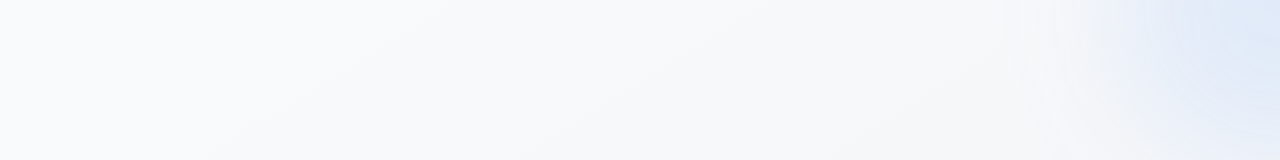
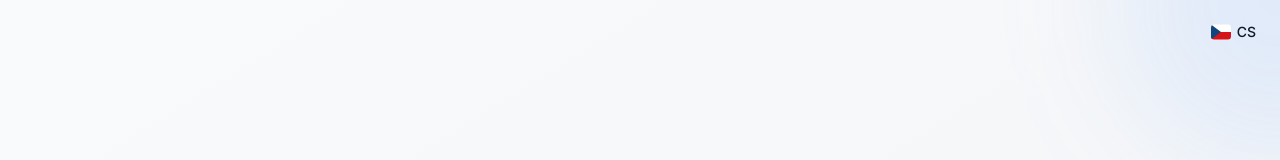
Before and after one commit to DanoBroz/fairsplit, a Next.js app: page /auth/login in a window 1280 px wide. Shown: the top 160 px of the page. Built offline with nearby package versions, Linux system fonts and the light colour scheme.

Commit message:
Add language toggle to auth and onboarding pages

```diff
--- a/src/app/auth/login/page.tsx
+++ b/src/app/auth/login/page.tsx
@@ -4,12 +4,18 @@ import Link from 'next/link'
 import { Heart } from 'lucide-react'
 import { LoginForm } from '@/components/auth/LoginForm'
 import { useLanguage } from '@/components/LanguageProvider'
+import { LanguageToggle } from '@/components/LanguageToggle'
 
 export default function LoginPage() {
   const { t } = useLanguage()
 
   return (
     <div className="min-h-screen flex items-center justify-center bg-gradient-to-br from-gray-50 to-gray-100 dark:from-gray-900 dark:to-gray-800 px-4 py-8">
+      {/* Language toggle - top right */}
+      <div className="absolute top-4 right-4 z-10">
+        <LanguageToggle />
+      </div>
+
       {/* Decorative background elements */}
       <div className="absolute inset-0 overflow-hidden pointer-events-none">
         <div className="absolute -top-40 -right-40 w-80 h-80 bg-blue-500/10 rounded-full blur-3xl" />
--- a/src/app/auth/signup/page.tsx
+++ b/src/app/auth/signup/page.tsx
@@ -4,12 +4,18 @@ import Link from 'next/link'
 import { Heart } from 'lucide-react'
 import { SignupForm } from '@/components/auth/SignupForm'
 import { useLanguage } from '@/components/LanguageProvider'
+import { LanguageToggle } from '@/components/LanguageToggle'
 
 export default function SignupPage() {
   const { t } = useLanguage()
 
   return (
     <div className="min-h-screen flex items-center justify-center bg-gradient-to-br from-gray-50 to-gray-100 dark:from-gray-900 dark:to-gray-800 px-4 py-8">
+      {/* Language toggle - top right */}
+      <div className="absolute top-4 right-4 z-10">
+        <LanguageToggle />
+      </div>
+
       {/* Decorative background elements */}
       <div className="absolute inset-0 overflow-hidden pointer-events-none">
         <div className="absolute -top-40 -right-40 w-80 h-80 bg-blue-500/10 rounded-full blur-3xl" />
--- a/src/app/onboarding/page.tsx
+++ b/src/app/onboarding/page.tsx
@@ -10,6 +10,7 @@ import { Select } from '@/components/ui/Select'
 import { createClient } from '@/lib/supabase/client'
 import { CURRENCIES, type CurrencyCode } from '@/types'
 import { useLanguage } from '@/components/LanguageProvider'
+import { LanguageToggle } from '@/components/LanguageToggle'
 
 function generateInviteCode(): string {
   const chars = 'ABCDEFGHJKLMNPQRSTUVWXYZ23456789'
@@ -132,6 +133,11 @@ export default function OnboardingPage() {
 
   return (
     <div className="min-h-screen flex items-center justify-center bg-gradient-to-br from-gray-50 to-gray-100 dark:from-gray-900 dark:to-gray-800 px-4 py-8">
+      {/* Language toggle - top right */}
+      <div className="absolute top-4 right-4 z-10">
+        <LanguageToggle />
+      </div>
+
       {/* Decorative background elements */}
       <div className="absolute inset-0 overflow-hidden pointer-events-none">
         <div className="absolute -top-40 -right-40 w-80 h-80 bg-blue-500/10 rounded-full blur-3xl" />
```
